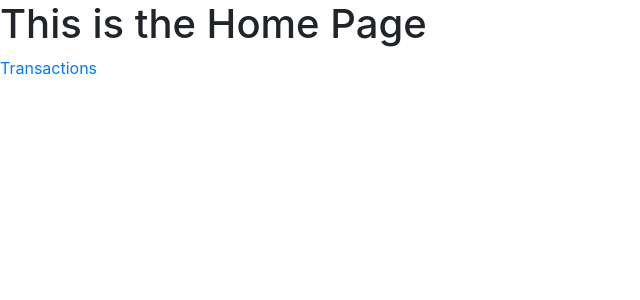
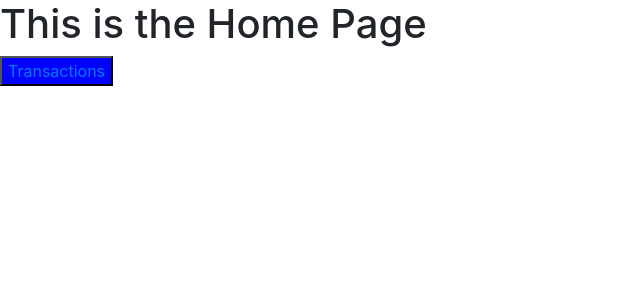
Before and after one commit to TSOlami/TrackC, a Flask app: page /home/ in a window 1280 px wide. Shown: the part 56-356 px from the top of the page, without its empty margins (0-640 px from the left). Run offline with Flask 3, Linux system fonts and the light colour scheme; some libraries are stand-ins or nearby versions.

Commit message:
updating

```diff
--- a/webapp/models.py
+++ b/webapp/models.py
@@ -18,7 +18,7 @@ class Transaction(Base):
     coin_name = Column(String(30), nullable=False)
     symbol =  Column(String(30), nullable=False)
     price_purchased_at = Column(Numeric, nullable=False)
-    amount = Column(Float, nullable=False)
+    amount = Column(Numeric, nullable=False)
     no_of_coins = Column(Numeric, nullable=False)
     time_transacted = Column(DateTime(timezone=True), default=func.now())
     time_updated = Column(DateTime(timezone=True), default=func.now())
--- a/webapp/templates/home.html
+++ b/webapp/templates/home.html
@@ -35,6 +35,6 @@
                 </div>
         </nav>
         <h1> This is the Home Page </h1>
-        <a href="/{{user_id}}/transactions">Transactions</a>
+        <button style="background-color: blue";><a href="/{{user_id}}/transactions" style="font-color: red";>Transactions</a></button>
 </body>
 </html>
```
